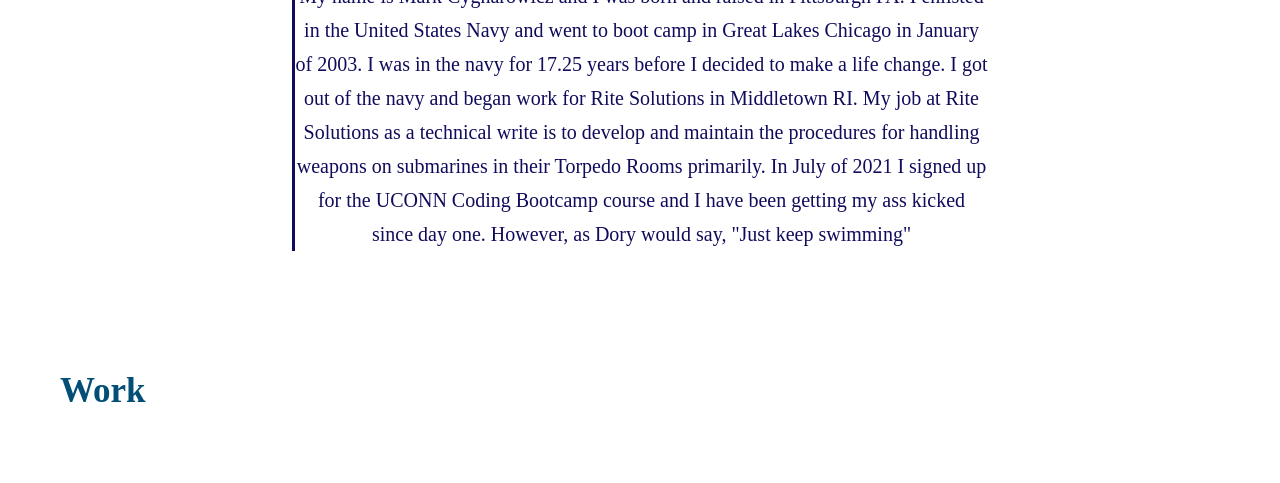
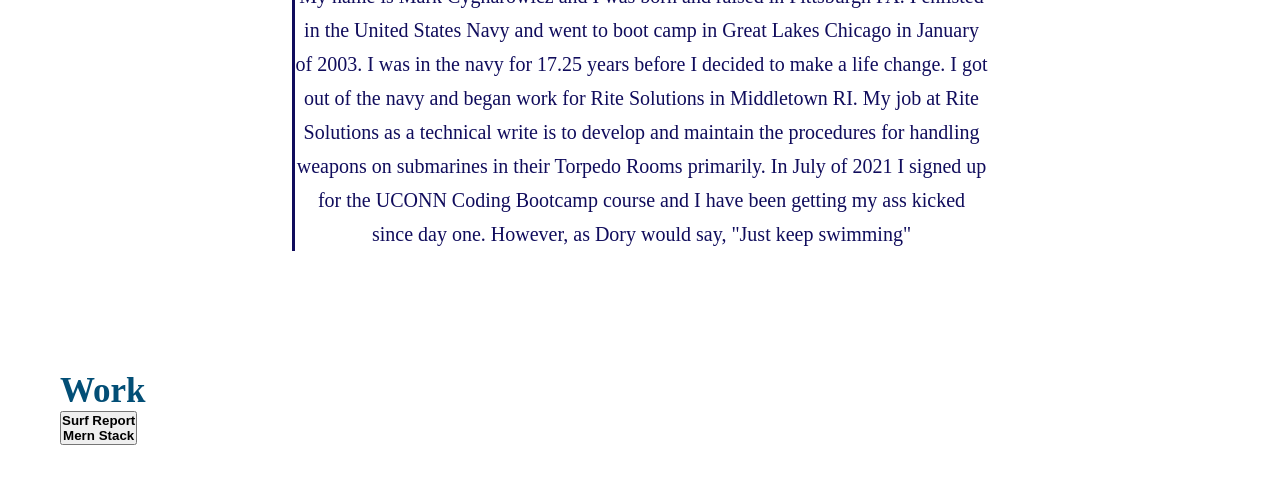
Before and after one commit to MarkCyg/Cygnarowicz, a plain HTML site: page Cygnarowicz.html in a window 1280 px wide. Shown: the part 531-1014 px from the top of the page. Drawn offline with Linux system fonts and the light colour scheme.

Commit message:
adding buttons

```diff
--- a/Cygnarowicz.html
+++ b/Cygnarowicz.html
@@ -50,15 +50,18 @@
     </section>
 
 
-    <section id="work">
+    <section id="work" class="work">
         <div class="flex-row">
             <h2 class="section-title primary-border">
                 Work
             </h2>
         </div>
-    <div class="work">
+    <div class="work1">
 
-
+        <button type="submit" class="button1">
+            <strong>Surf Report</strong></br>
+            <strong>Mern Stack</strong>
+        </button>
 
     </div>
 
--- a/assets/css/style.css
+++ b/assets/css/style.css
@@ -93,6 +93,7 @@ section {
 
 /*-----------about me---------*/
 
+
 .intro h2 {
   text-align: left;
   padding: 0 auto;
@@ -122,3 +123,7 @@ section {
 }
 
 /*-------------WORK-------------*/
+
+.work {
+  padding: 0 auto;
+}
```
